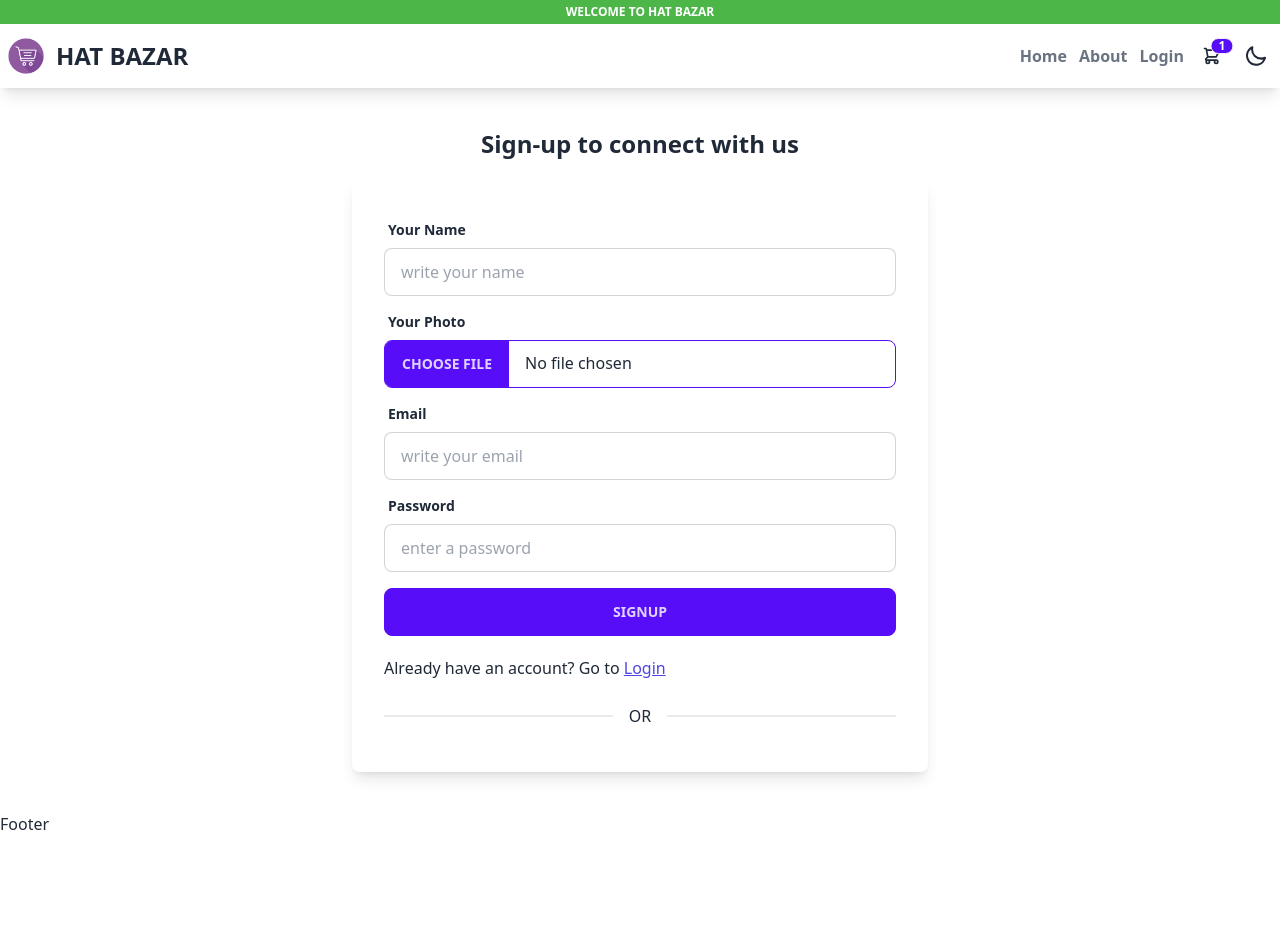
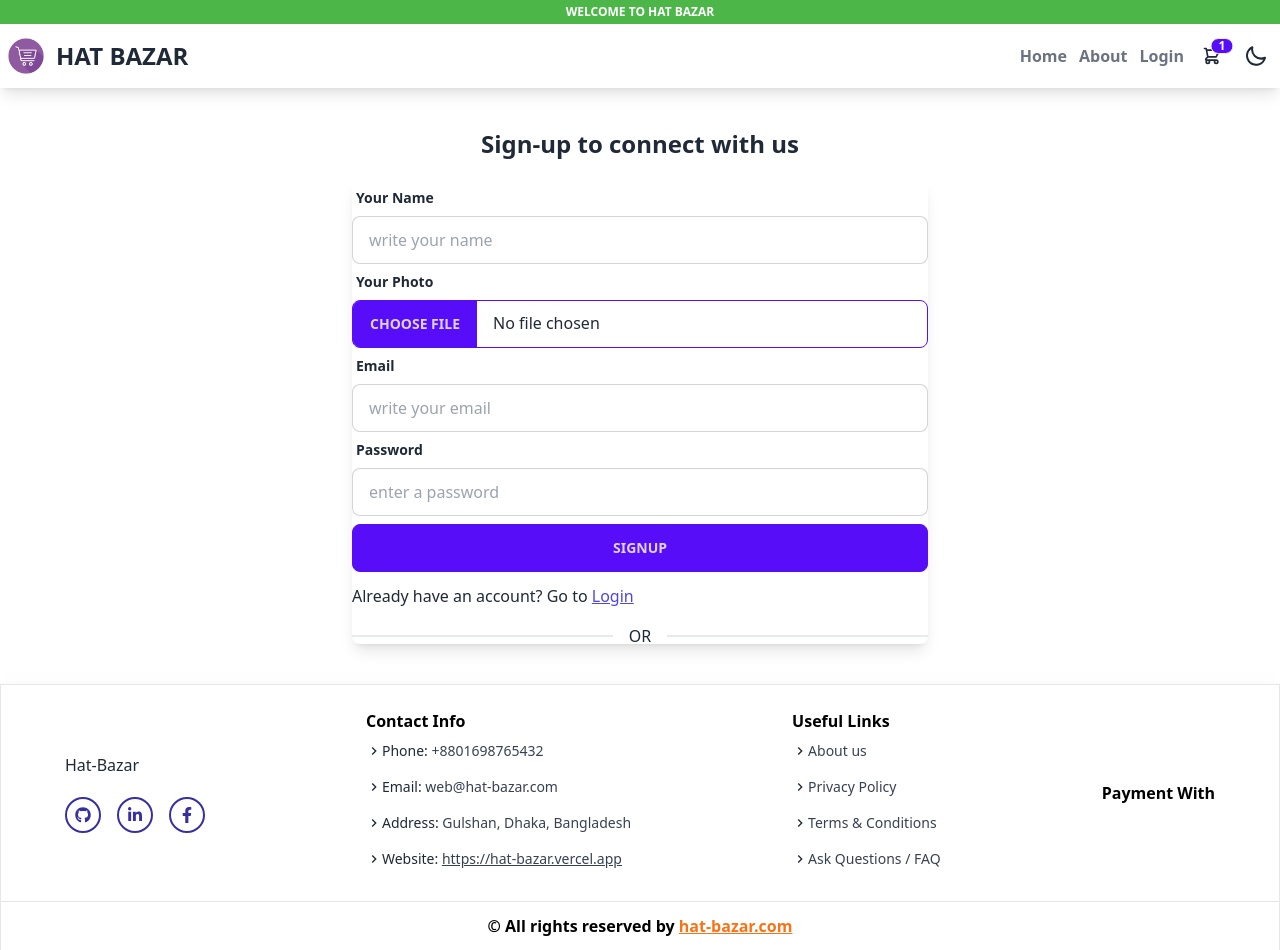
Before and after one commit to masumbillah99/eckart-bd, a Next.js app: page /sign-up in a window 1280 px wide. Before the commit the page ends 836 px from the top, so only its background shows below. Built offline with nearby package versions, Linux system fonts and the light colour scheme; no server answers.

Commit message:
add footer

```diff
--- a/src/app/sign-up/SignUpForm.jsx
+++ b/src/app/sign-up/SignUpForm.jsx
@@ -21,7 +21,7 @@ const SignUpForm = () => {
   };
 
   return (
-    <form onSubmit={handleSubmit(handleRegister)} className="card-body">
+    <form onSubmit={handleSubmit(handleRegister)} className="">
       <div className="form-control">
         <label htmlFor="name" className="label label-text font-semibold">
           Your Name
--- a/src/components/Shared/Footer/Footer.jsx
+++ b/src/components/Shared/Footer/Footer.jsx
@@ -1,11 +1,158 @@
-import React from 'react';
+import Link from "next/link";
+import { FaFacebookF, FaGithub, FaLinkedinIn } from "react-icons/fa";
+import { MdKeyboardArrowRight } from "react-icons/md";
 
 const Footer = () => {
-    return (
-        <div>
-            <h1>Footer</h1>
+  return (
+    <footer className="bg-white dark:bg-transparent border border-b-0 shadow-xl shadow-black">
+      <div className="lg:w-[90%] md:[90%] w-full py-6 mx-auto flex flex-col lg:flex-row items-center lg:gap-0 gap-5 lg:justify-between justify-center">
+        {/* logo section */}
+        <div className="flex flex-col items-center lg:items-start">
+          <p>Hat-Bazar</p>
+
+          <div className="mt-5 flex gap-4">
+            <div className="text-indigo-800 border-2 duration-300 hover:bg-indigo-800 hover:text-white cursor-pointer border-indigo-800 p-2 w-fit rounded-full">
+              <Link href={"https://github.com/masumbillah99"} target="_blank">
+                <FaGithub />
+              </Link>
+            </div>
+            <div className="text-indigo-800 border-2 duration-300 hover:bg-indigo-800 hover:text-white cursor-pointer border-indigo-800 p-2 w-fit rounded-full">
+              <Link
+                href={"https://www.linkedin.com/in/mdmasumbillah99"}
+                target="_blank"
+              >
+                <FaLinkedinIn />
+              </Link>
+            </div>
+            <div className="text-indigo-800 border-2 duration-300 hover:bg-indigo-800 hover:text-white cursor-pointer border-indigo-800 p-2 w-fit rounded-full">
+              <Link
+                href={"https://www.facebook.com/muhammadmasum99"}
+                target="_blank"
+              >
+                <FaFacebookF />
+              </Link>
+            </div>
+          </div>
         </div>
-    );
+
+        {/* contact section */}
+        <div className="text-center lg:text-start">
+          <h4 className="text-black font-semibold dark:text-white">
+            Contact Info
+          </h4>
+          <div className="flex flex-col items-center lg:items-start text-gray">
+            <div className="flex items-center my-2">
+              <MdKeyboardArrowRight />
+              <p className="text-sm dark:text-white">
+                Phone: <span className="text-gray-700">+8801698765432</span>
+              </p>
+            </div>
+            <div className="flex items-center my-2">
+              <MdKeyboardArrowRight />
+              <p className="text-sm dark:text-white">
+                Email: <span className="text-gray-700">web@hat-bazar.com</span>
+              </p>
+            </div>
+            <div className="flex items-center my-2">
+              <MdKeyboardArrowRight />
+              <p className="text-sm dark:text-white">
+                Address:{" "}
+                <span className="text-gray-700">
+                  Gulshan, Dhaka, Bangladesh
+                </span>
+              </p>
+            </div>
+            <div className="flex items-center my-2">
+              <MdKeyboardArrowRight />
+              <p className="text-sm dark:text-white">
+                Website:{" "}
+                <span className="text-gray-700">
+                  <Link
+                    href={"https://hat-bazar.vercel.app"}
+                    target="_blank"
+                    className="hover:text-indigo-800 transition underline"
+                  >
+                    https://hat-bazar.vercel.app
+                  </Link>
+                </span>
+              </p>
+            </div>
+          </div>
+        </div>
+
+        {/* about section */}
+        <div className="text-center lg:text-start">
+          <h4 className="text-black font-semibold dark:text-white">
+            Useful Links
+          </h4>
+          <div className="flex flex-col items-center lg:items-start text-gray">
+            <div className="flex items-center my-2">
+              <MdKeyboardArrowRight />
+              <span className="text-gray-700 text-sm">
+                <Link
+                  href={"/about"}
+                  target="_blank"
+                  className="hover:text-indigo-800 hover:underline transition"
+                >
+                  About us
+                </Link>
+              </span>
+            </div>
+            <div className="flex items-center my-2">
+              <MdKeyboardArrowRight />
+              <span className="text-gray-700 text-sm">
+                <Link
+                  href={"/privacy-policy"}
+                  target="_blank"
+                  className="hover:text-indigo-800 hover:underline transition"
+                >
+                  Privacy Policy
+                </Link>
+              </span>
+            </div>
+            <div className="flex items-center my-2">
+              <MdKeyboardArrowRight />
+              <span className="text-gray-700 text-sm">
+                <Link
+                  href={"/terms-condition"}
+                  target="_blank"
+                  className="hover:text-indigo-800 hover:underline transition"
+                >
+                  Terms &amp; Conditions
+                </Link>
+              </span>
+            </div>
+            <div className="flex items-center my-2">
+              <MdKeyboardArrowRight />
+              <span className="text-gray-700 text-sm">
+                <Link
+                  href={"/faq"}
+                  target="_blank"
+                  className="hover:text-indigo-800 hover:underline transition"
+                >
+                  Ask Questions / FAQ
+                </Link>
+              </span>
+            </div>
+          </div>
+        </div>
+
+        {/* payment section */}
+        <div className="text-center lg:text-start">
+          <h4 className="text-black font-semibold dark:text-white">
+            Payment With
+          </h4>
+        </div>
+      </div>
+
+      <div className="bg-white dark:bg-transparent py-3 border-t text-black dark:text-white text-base text-center font-semibold">
+        <p>
+          &copy; All rights reserved by{" "}
+          <span className="text-orange-500 underline">hat-bazar.com</span>
+        </p>
+      </div>
+    </footer>
+  );
 };
 
 export default Footer;
```
